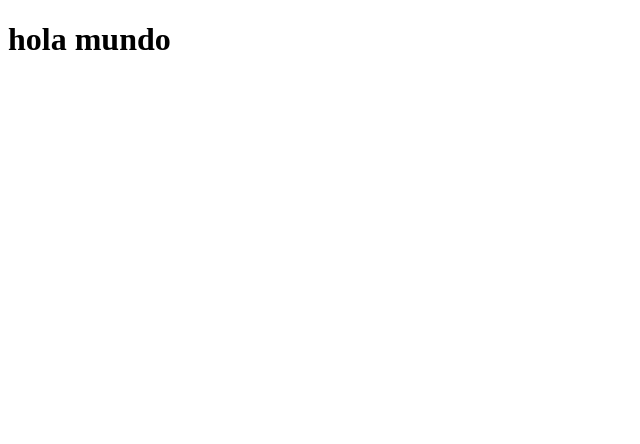
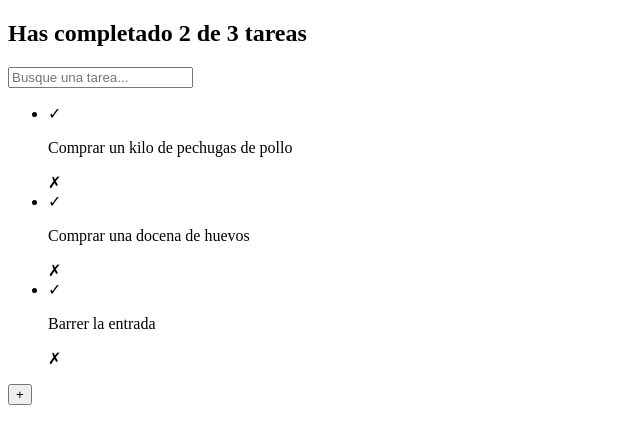
Before and after one commit to JPLFraccaro/TimeWise, a React (Create React App) app in the folder time-wise-react-app/: page / in a window 1280 px wide. Shown: the top 444 px of the page, without its empty margins (0-640 px from the left). Built offline with nearby package versions, Linux system fonts and the light colour scheme.

Commit message:
task manager basic structure

```diff
--- a/time-wise-react-app/src/App.js
+++ b/time-wise-react-app/src/App.js
@@ -1,9 +1,27 @@
 //import logo from './logo.svg';
 //import './App.css';
+import {TaskCounterComponent} from "./components/TaskCounterComponent"
+import {TaskSearcherComponent} from "./components/TaskSearcherComponent"
+import {TaskListComponent} from "./components/TaskListComponent"
+import { TaskItemComponent } from "./components/TaskItemComponent"
+import {CreateTaskButtonComponent} from "./components/CreateTaskButtonComponent"
+
+const tasks = [
+  {text: "Comprar un kilo de pechugas de pollo", completed: false},
+  {text: "Comprar una docena de huevos", completed: false},
+  {text: "Barrer la entrada", completed: false},
+]
 
 function App() {
   return (
-    <h1>hola mundo</h1>
+    <>
+      <TaskCounterComponent/>
+      <TaskSearcherComponent/>
+      <TaskListComponent>
+        {tasks.map(task => (<TaskItemComponent key={task.text} text={task.text} />))}
+      </TaskListComponent>
+      <CreateTaskButtonComponent/>
+    </>
   );
 }
 
--- /dev/null
+++ b/time-wise-react-app/src/components/CreateTaskButtonComponent.jsx
@@ -0,0 +1,9 @@
+import React from 'react'
+
+function CreateTaskButtonComponent() {
+  return (
+    <button>+</button>
+  )
+}
+
+export {CreateTaskButtonComponent}
--- /dev/null
+++ b/time-wise-react-app/src/components/TaskCounterComponent.jsx
@@ -0,0 +1,9 @@
+import React from 'react'
+
+function TaskCounterComponent() {
+  return (
+    <h2>Has completado 2 de 3 tareas</h2>
+  )
+}
+
+export {TaskCounterComponent}
--- /dev/null
+++ b/time-wise-react-app/src/components/TaskItemComponent.jsx
@@ -0,0 +1,13 @@
+import React from 'react'
+
+function TaskItemComponent(props) {
+  return (
+    <li>
+      <span>✓</span>
+      <p>{props.text}</p>
+      <span>✗</span>
+    </li>
+  )
+}
+
+export {TaskItemComponent}
--- /dev/null
+++ b/time-wise-react-app/src/components/TaskListComponent.jsx
@@ -0,0 +1,13 @@
+import React from 'react'
+
+function TaskListComponent(props) {
+  return (
+    <section>
+      <ul>
+        {props.children}
+      </ul>
+    </section>
+  )
+}
+
+export {TaskListComponent}
--- /dev/null
+++ b/time-wise-react-app/src/components/TaskSearcherComponent.jsx
@@ -0,0 +1,9 @@
+import React from 'react'
+
+function TaskSearcherComponent() {
+  return (
+    <input placeholder="Busque una tarea..." />
+  )
+}
+
+export {TaskSearcherComponent}
```
